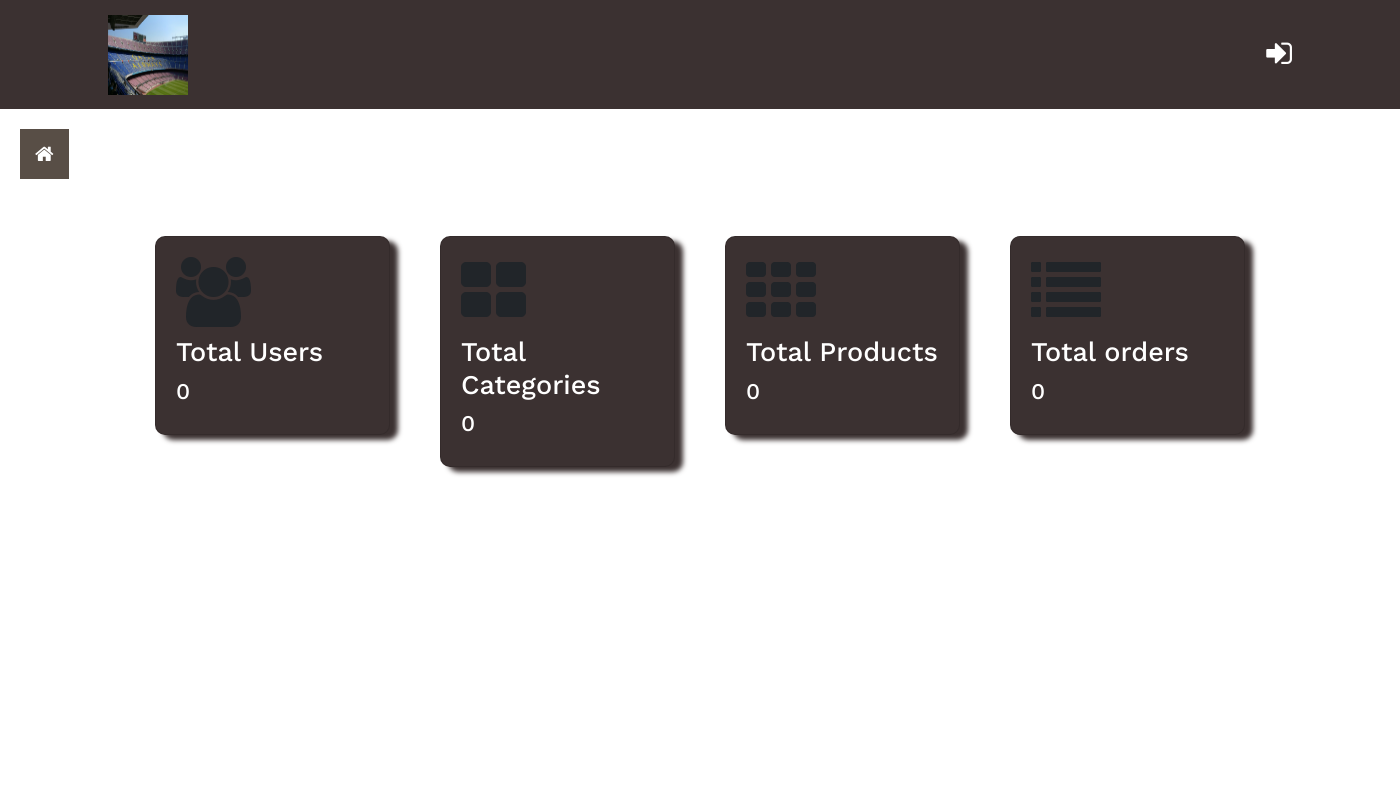
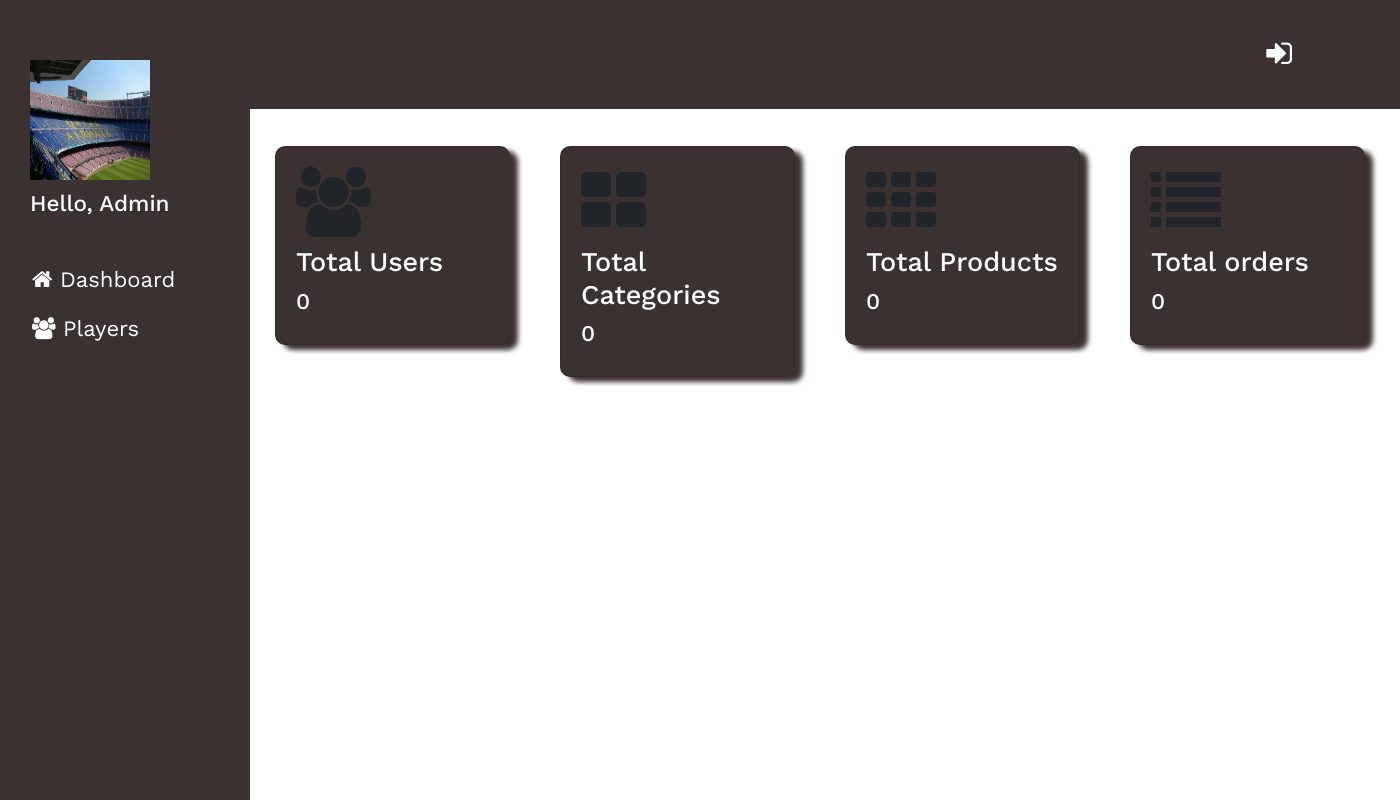
Before and after one commit to aadith2/kannur_bombers, a PHP site: page /admin/index.php in a window 1400 px wide. Run offline with PHP 8.4, Linux system fonts and the light colour scheme; data that the repository does not hold is empty; some libraries are stand-ins or nearby versions.

Commit message:
fixed the sidebar

```diff
--- a/admin/sidebar.php
+++ b/admin/sidebar.php
@@ -6,7 +6,7 @@
 </div>
 
 <hr style="border:1px solid; background-color:#8a7b6d; border-color:#3B3131;">
-    <a href="javascript:void(0)" class="closebtn" onclick="closeNav()">×</a>
+    <!-- <a href="javascript:void(0)" class="closebtn" onclick="closeNav()">×</a> -->
     <a href="./index.php" ><i class="fa fa-home"></i> Dashboard</a>
     <a href="#players"  onclick="showPlayers()" ><i class="fa fa-users"></i> Players</a>
     <!-- <a href="#"   onclick="showCategory()" ><i class="fa fa-th-large"></i> Category</a> -->
--- a/assets/css/style.css
+++ b/assets/css/style.css
@@ -336,3 +336,17 @@
       font-size: 24px;
       color: #333; /* Adjust the color as needed */
   }
+
+  /* sidebar */
+  #mySidebar {
+    width: 250px;
+  }
+
+  #main {
+    margin-bottom: 250px;
+    display: none;
+  }
+
+  #main-content {
+    margin-left: 250px;
+  }
--- a/assets/js/script.js
+++ b/assets/js/script.js
@@ -1,13 +1,13 @@
 
 function openNav() {
-    document.getElementById("mySidebar").style.width = "250px";
-    document.getElementById("main").style.marginLeft = "250px";
-    document.getElementById("main-content").style.marginLeft = "250px";
-    document.getElementById("main").style.display="none";
+    // document.getElementById("mySidebar").style.width = "250px";
+    // document.getElementById("main").style.marginLeft = "250px";
+    // document.getElementById("main-content").style.marginLeft = "250px";
+    // document.getElementById("main").style.display="none";
   }
 
   function closeNav() {
-    document.getElementById("mySidebar").style.width = "0";
-    document.getElementById("main").style.marginLeft= "0";
-    document.getElementById("main").style.display="block";
+    // document.getElementById("mySidebar").style.width = "0";
+    // document.getElementById("main").style.marginLeft= "0";
+    // document.getElementById("main").style.display="block";
   }
```
